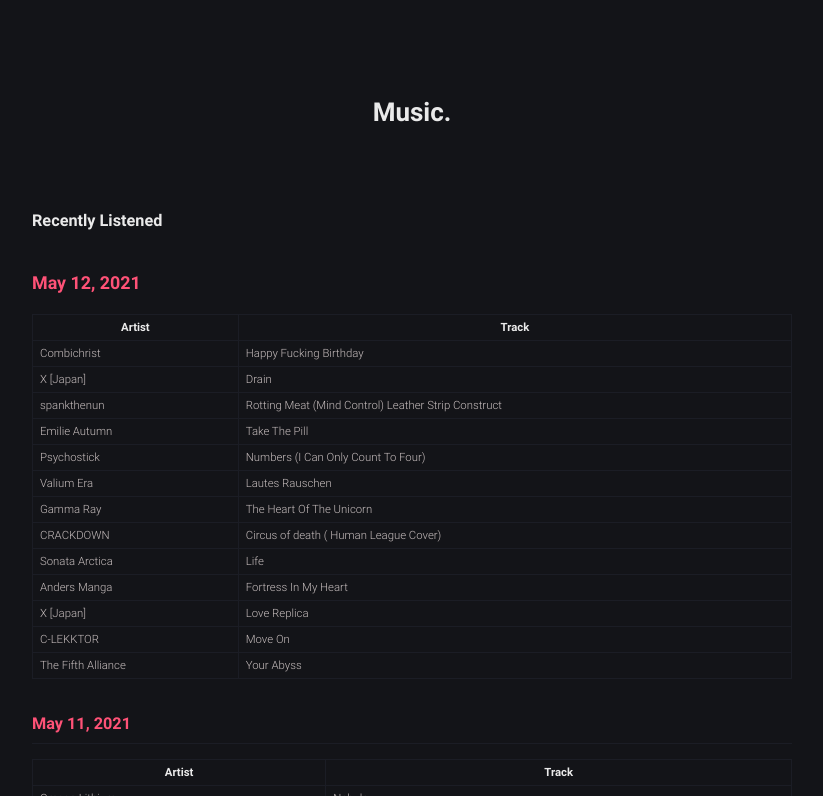
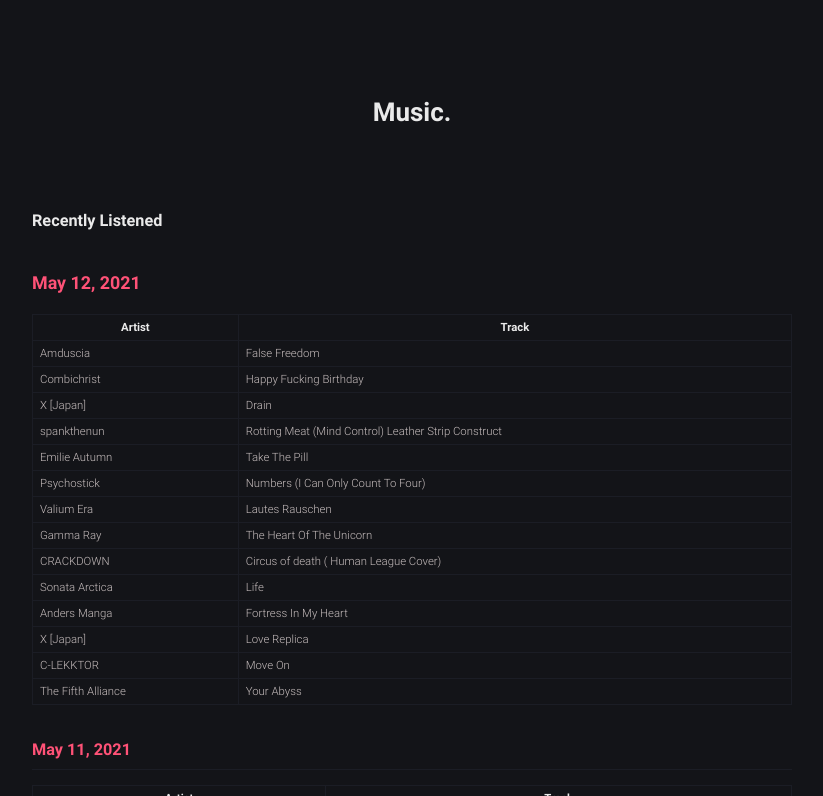
Before and after one commit to robert-marshall/xyz, a Jekyll site: the page built from music.md, in a window 1280 px wide and 900 px high, cut to the strip 104-900 px from the top of the window. Shown: the whole strip, without its empty margins (228-1051 px from the left). Built offline with Jekyll 4.4.1, drawn with Linux system fonts in a browser that asks for light colours.

```diff
--- a/music.md
+++ b/music.md
@@ -12,6 +12,7 @@
 
 | Artist | Track |
 |--------|-------|
+Amduscia | False Freedom
 Combichrist | Happy Fucking Birthday
 X [Japan] | Drain
 spankthenun | Rotting Meat (Mind Control) Leather Strip Construct
```
